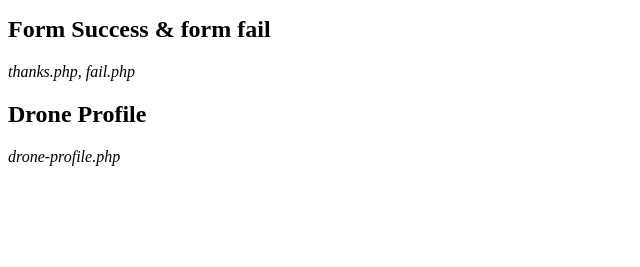
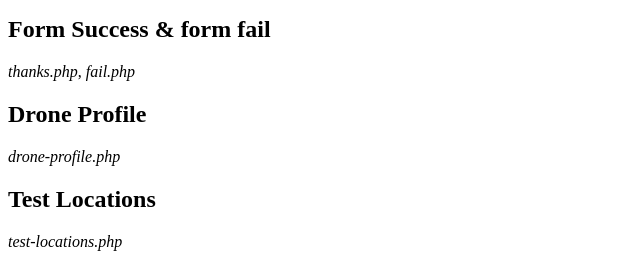
Before and after one commit to ars75/digitalsky-frontend, a PHP site: page /readme.html in a window 1280 px wide. Shown: the part 938-1205 px from the top of the page, without its empty margins (0-640 px from the left). Before the commit the page ends 1104 px from the top, so only its background shows below. Run offline with PHP 8.4, Linux system fonts and the light colour scheme.

Commit message:
page notes

```diff
--- a/readme.html
+++ b/readme.html
@@ -57,5 +57,9 @@
 
 <p><em>drone-profile.php</em></p>
 
+<h2 id="testlocations"><strong>Test Locations</strong></h2>
+
+<p><em>test-locations.php</em></p>
+
 </body>
 </html>
--- a/thanks.php
+++ b/thanks.php
@@ -14,6 +14,7 @@
   </div>
 </div>
 
+<!-- Want to hide footer for this page -->
 <style media="screen">
   .site-footer {display: none;}
 </style>
--- a/view-application.php
+++ b/view-application.php
@@ -109,6 +109,7 @@ include("header.php"); ?>
   </div>
 </div>
 
+<!-- Want to hide footer for this page -->
 <style media="screen">
   .site-footer {display: none;}
 </style>
```
Also changed, not shown: header.php (+10 -0 lines), readme.md.
